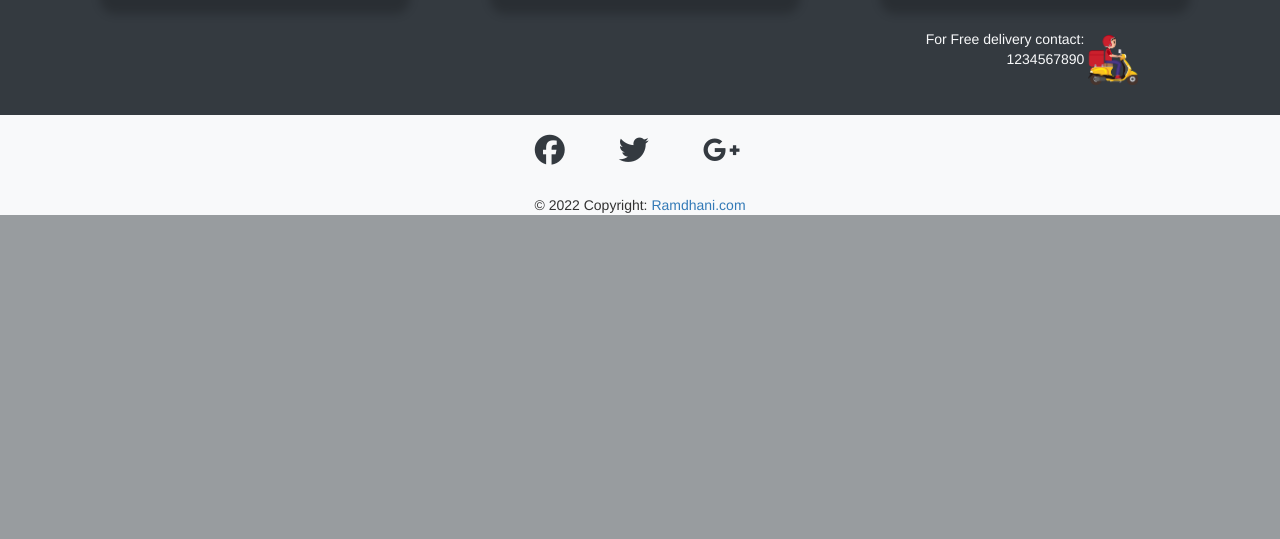
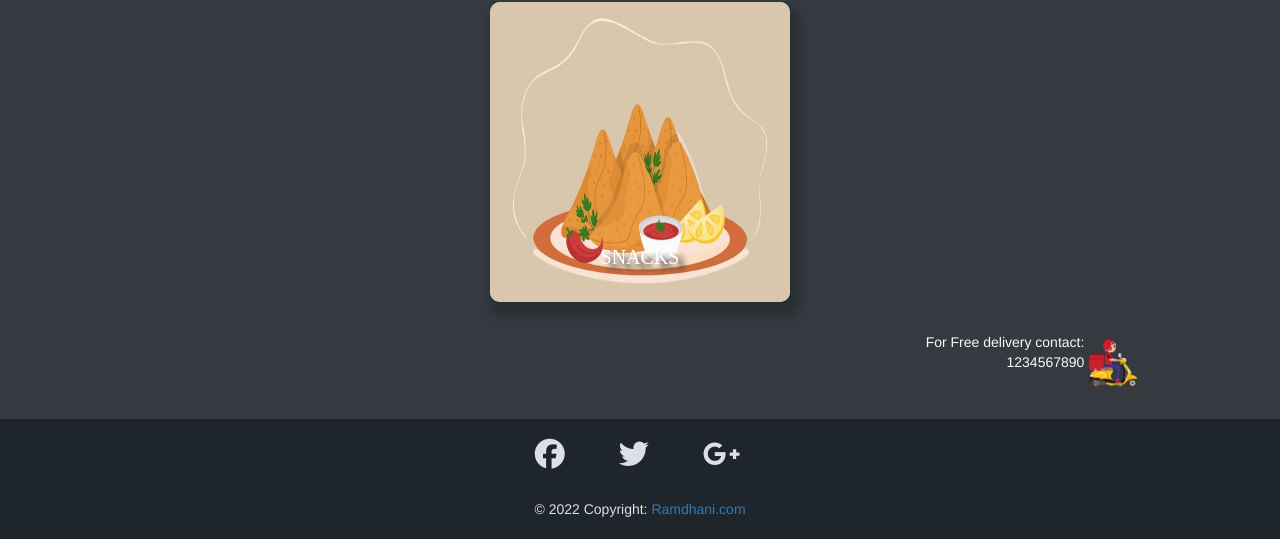
Before and after one commit to chef-of-mint/Ramdhani-2.0, a PHP site: page /Home.html in a window 1280 px wide. Shown: the part 1268-1807 px from the top of the page. Before the commit the page ends 1483 px from the top, so only its background shows below. Run offline with PHP 8.4, Linux system fonts and the light colour scheme; some libraries are stand-ins or nearby versions.

Commit message:
Home page update

```diff
--- a/Home.html
+++ b/Home.html
@@ -1,8 +1,8 @@
 <!DOCTYPE html>
 <html lang="en">
   <head>
-    <title>Indian Restaurant</title>
-    <link rel="icon" href="img/logo1.png" />
+    <title>Ramdhani 2.0</title>
+    <link rel="icon" href="img/rd_logo_02.png" />
     <meta charset="utf-8" />
     <meta name="viewport" content="width=device-width" />
     <link
@@ -39,7 +39,7 @@
           <a
             class="navbar-brand"
             href="Home.html"
-            style="font-size: 30px; color: #343a40"
+            style="font-size: 30px; color: #dbe0e6"
           >
             <img
               src="img/rd_logo_02.png"
@@ -47,7 +47,7 @@
               style="height: 60px; width: 60px"
               class="pull-left visible-lg visible-md"
             />
-            <h3> Ramdhani</h3></a
+            <h3>Ramdhani</h3></a
           >
         </div>
         <div class="collapse navbar-collapse" id="mynavbar">
@@ -55,7 +55,7 @@
             <li>
               <a
                 href="menu.html"
-                style="font-size: 20px; color: #343a40; text-align: center"
+                style="font-size: 20px; color: #dbe0e6; text-align: center"
               >
                 <i style="font-size: 24px; display: block" class="fas"
                   >&#xf015;</i
@@ -66,7 +66,7 @@
             <li>
               <a
                 href="about.html"
-                style="font-size: 20px; color: #343a40; text-align: center"
+                style="font-size: 20px; color: #dbe0e6; text-align: center"
               >
                 <i
                   style="font-size: 24px; display: block"
@@ -78,7 +78,7 @@
             <li>
               <a
                 href="Profile.html"
-                style="font-size: 20px; color: #343a40; text-align: center"
+                style="font-size: 20px; color: #dbe0e6; text-align: center"
               >
                 <i style="font-size: 24px; display: block" class="fa"
                   >&#xf2bd;</i
@@ -90,12 +90,15 @@
         </div>
       </div>
     </nav>
-    <div class="container bottom">
+    <!-- <div class="container bottom">
       <div class="del">
         <p>The best food you can get in ISM!<br />Ph no. 912345678</p>
         <img src="img/PngItem_37779.png" alt="bike" class="bike" />
       </div>
-    </div>
+    </div> -->
+    <br>
+    <br>
+    <br>
     <div class="container bottom">
       <div id="myCarousel" class="carousel slide box" data-ride="carousel">
         <ol class="carousel-indicators">
@@ -108,9 +111,9 @@
         <div class="carousel-inner">
           <div class="item active">
             <img
-              src="img/slide1.jpg"
+              src="img/rd_img_1.jpg"
               alt="image"
-              style="width: 100%; height: 80vh"
+              style="width: 90%; height: 80vh; margin-left: 5%;"
             />
             <div class="carousel-caption">
               <h3 class="color">Welcome to Ramdhani</h3>
@@ -119,46 +122,45 @@
           </div>
           <div class="item">
             <img
-              src="img/slide2.jpg"
+              src="img/rd_img.jpg"
               alt="image"
-              style="width: 100%; height: 80vh"
+              style="width: 80%; height: 80vh; margin-left: 10%;"
             />
             <div class="carousel-caption">
-              <h3 class="color">Tiffen</h3>
-              <p>6.00am to 11.30am</p>
+              <h3 class="color">Get your favourate Snack</h3>
+
             </div>
           </div>
           <div class="item">
             <img
-              src="img/slide3.jpeg"
+              src="img/rd_owner.jpg"
               alt="image"
-              style="width: 100%; height: 80vh"
+              style="width: 70%; height: 80vh; margin-left: 15%;"
             />
             <div class="carousel-caption">
-              <h3 class="color">Lunch</h3>
-              <p>12.00noon to 3.30pm</p>
+              <h3 class="color">RD wale bhaiya!</h3>
+
             </div>
           </div>
           <div class="item">
             <img
-              src="img/slide4.jpg"
+              src="img/ism.jpg"
               alt="image"
-              style="width: 100%; height: 80vh"
+              style="width: 90%; height: 80vh; margin-left: 5%;"
             />
             <div class="carousel-caption">
-              <h3 class="color">Snack</h3>
-              <p>4.00pm to 6.30pm</p>
+              <h3 class="color">ISM :)</h3>
             </div>
           </div>
           <div class="item">
             <img
-              src="img/slide5.jpg"
+              src="img/rd_person.jpg"
               alt="image"
-              style="width: 100%; height: 80vh"
+              style="width: 70%; height: 80vh; margin-left: 15%;"
+
             />
             <div class="carousel-caption">
-              <h3 class="color">Dinner</h3>
-              <p>7.00pm to 10.00pm</p>
+              <h3 class="color">RD ki chai ;)</h3>
             </div>
           </div>
         </div>
@@ -182,10 +184,11 @@
           <div class="flip-card">
             <div class="flip-card-inner">
               <div class="flip-card-front">
-                <img src="img/Menu.jpg" alt="menu" />
+                <img src="img/tea_stall.webp" alt="TEA" />
+                <div class="imgtext">TEA STALLS</div>
               </div>
               <div class="flip-card-back">
-                <h3 class="bottom">Explore Your Menu</h3>
+                <h3 class="bottom">Explore Tea of RD</h3>
                 <a href="menu.html">Menu</a>
               </div>
             </div>
@@ -195,11 +198,12 @@
           <div class="flip-card">
             <div class="flip-card-inner">
               <div class="flip-card-front">
-                <img src="img/about.jpg" alt="About" />
+                <img src="img/roll_stall-removebg-preview.jpg" alt="ROLLS" />
+                <div class="imgtext">ROLLS</div>
               </div>
               <div class="flip-card-back">
-                <h3 class="bottom">Know more About us</h3>
-                <a href="about.html">About us</a>
+                <h3 class="bottom">Explore Rolls of RD</h3>
+                <a href="about.html">Menu</a>
               </div>
             </div>
           </div>
@@ -208,11 +212,26 @@
           <div class="flip-card">
             <div class="flip-card-inner">
               <div class="flip-card-front">
-                <img src="img/map.jfif" alt="map" />
+                <img src="img/grocery-removebg-preview.jpg" alt="grocery" />
+                <div class="imgtext">GROCERY</div>
               </div>
               <div class="flip-card-back">
-                <h3 class="bottom">Know about our location</h3>
-                <a href="map.html">Map</a>
+                <h3 class="bottom">All Grocery items available</h3>
+                <a href="about.html">Shop Here</a>
+              </div>
+            </div>
+          </div>
+        </div>
+        <div class="col-md-4 centering bottom" id="fourth">
+          <div class="flip-card">
+            <div class="flip-card-inner">
+              <div class="flip-card-front">
+                <img src="img/samosa-removebg-preview.jpg" alt="Snacks" />
+                <div class="imgtext">SNACKS</div>
+              </div>
+              <div class="flip-card-back">
+                <h3 class="bottom">Best Snacks of ISM</h3>
+                <a href="map.html">Menu</a>
               </div>
             </div>
           </div>
@@ -249,6 +268,7 @@
         © 2022 Copyright:
         <a href="Home.html"> Ramdhani.com</a>
       </div>
+      <br>
     </footer>
     <script src="./css and js/script.js"></script>
   </body>
--- a/css and js/style.css
+++ b/css and js/style.css
@@ -2,6 +2,22 @@ body{
     margin: 0px;
     padding: 0px;
     background: #343a40;
+}
+.imgtext{
+    position: absolute;
+    top: 85%;
+    left: 50%;
+    transform: translate(-50%, -50%);
+    font-size: 20px;
+    color: white;
+    text-shadow: 6px 6px 5px #1E252B;
+    font-family: 'Oswald';
+}
+#fourth{
+ transform: translateX(100%);
+}
+.footer-copyright{
+    color: #dbe0e6;
 }
 .box{
     box-shadow: 10px 10px 10px 5px rgba(0,0,0,0.2);
@@ -11,7 +27,7 @@ body{
     color:#f8f9fa
 }
 .color{
-    color: #343a40;
+    color: #ffffff;
 }
 .del{
     text-align: right;
@@ -27,14 +43,18 @@ img.bike{
     width: 50px;
 }
 #header-nav{
-    background-color: #f8f9fa;
+    background-color: #1E252B;
     border-radius: 0px;
     border:0px;
-    color: #343a40;
+    color: #ffffff;
 }
 .navbar-header h3{
+    transform: translateX(15px) translateY(3px);
     margin-top: 5px;
     margin-left:60px;
+    font-family: 'Oswald';
+    font-size: 30px;
+    color: #dbe0e6;
 }
 .navbar-header img{
     margin-top:-8px;
@@ -175,12 +195,12 @@ img.bike{
 }
 
 .bg-footer{
-    background-color: #f8f9fa;
+    background-color: #1E252B;
 }
 footer i{
     margin:20px;
     font-size: 30px;
-    color:#343a40
+    color:#dbe0e6;
 }
 img.blur{
     filter: brightness(0.50);
```
Also changed, not shown: img/grocery-removebg-preview.jpg (added), img/grocery.jpg (added), img/ism.jpg (added), img/rd_img.jpg (added), img/rd_img_1.jpg (added), img/rd_owner.jpg (added), img/rd_person.jpg (added), img/roll_stall-removebg-preview.jpg (added), img/roll_stall.jpg (added), img/samosa-removebg-preview.jpg (added), img/samosa.jpg (added), img/tea_stall.webp (added).
